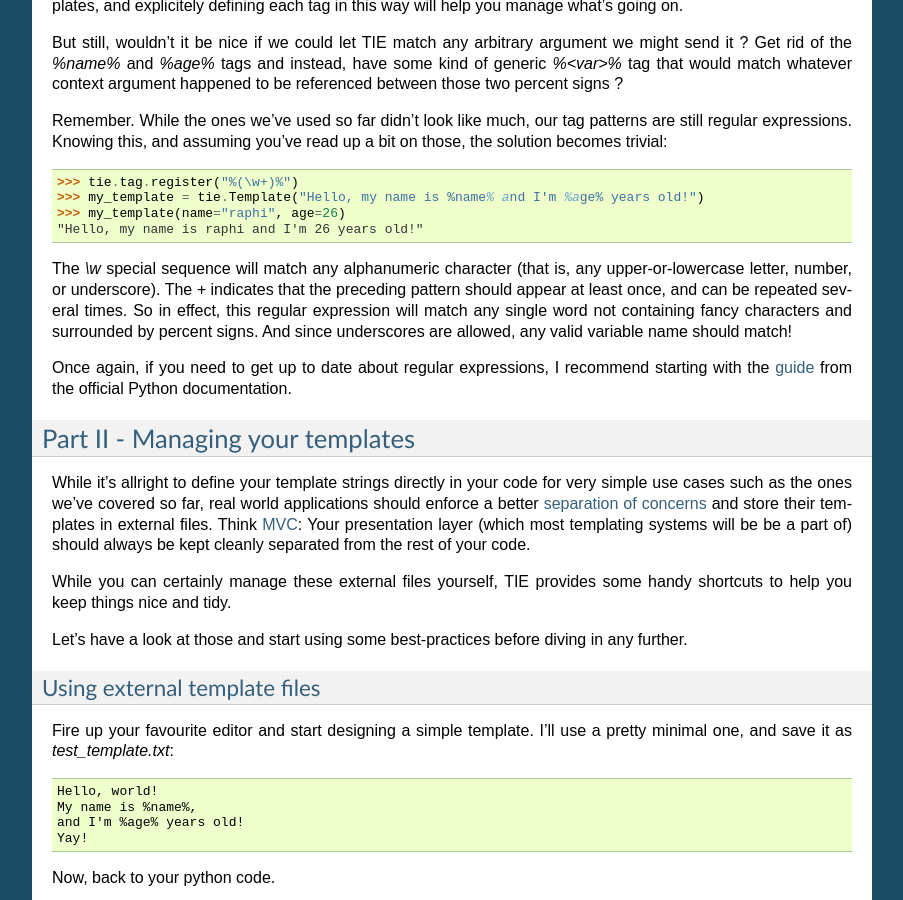
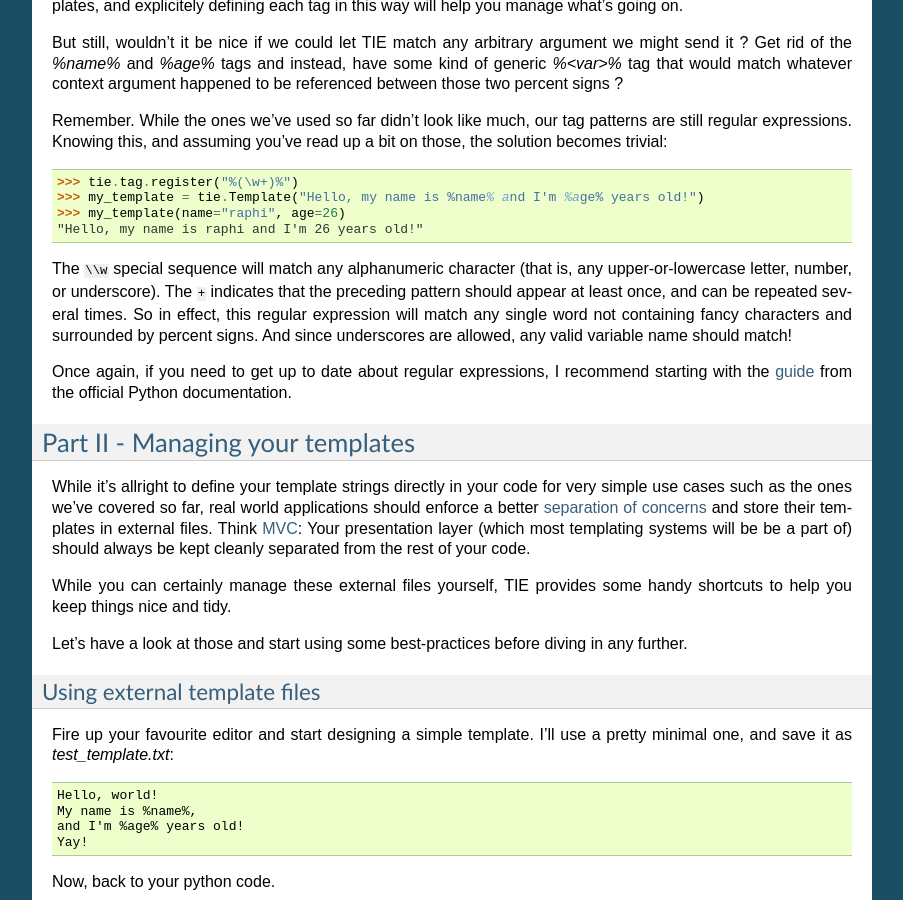
Before and after one commit to raphigaziano/TIE, a Sphinx documentation site: the page built from doc/source/tutorial.rst, in a window 1280 px wide and 900 px high, scrolled down 2948 px. Shown: the whole window, without its empty margins (198-1101 px from the left). Built offline with Sphinx 7.4.7, drawn with Linux system fonts in a browser that asks for light colours.

Commit message:
quick markup fix

```diff
--- a/doc/source/tutorial.rst
+++ b/doc/source/tutorial.rst
@@ -239,8 +239,8 @@ read up a bit on those, the solution becomes trivial:
    >>> my_template(name="raphi", age=26)
    "Hello, my name is raphi and I'm 26 years old!"
 
-The `\\w` special sequence will match any alphanumeric character
-(that is, any upper-or-lowercase letter, number, or underscore). The `+`
+The ``\\w`` special sequence will match any alphanumeric character
+(that is, any upper-or-lowercase letter, number, or underscore). The ``+``
 indicates that the preceding pattern should appear at least once, and can be
 repeated several times. So in effect, this regular expression will match any
 single word not containing fancy characters and surrounded by percent signs.
```
